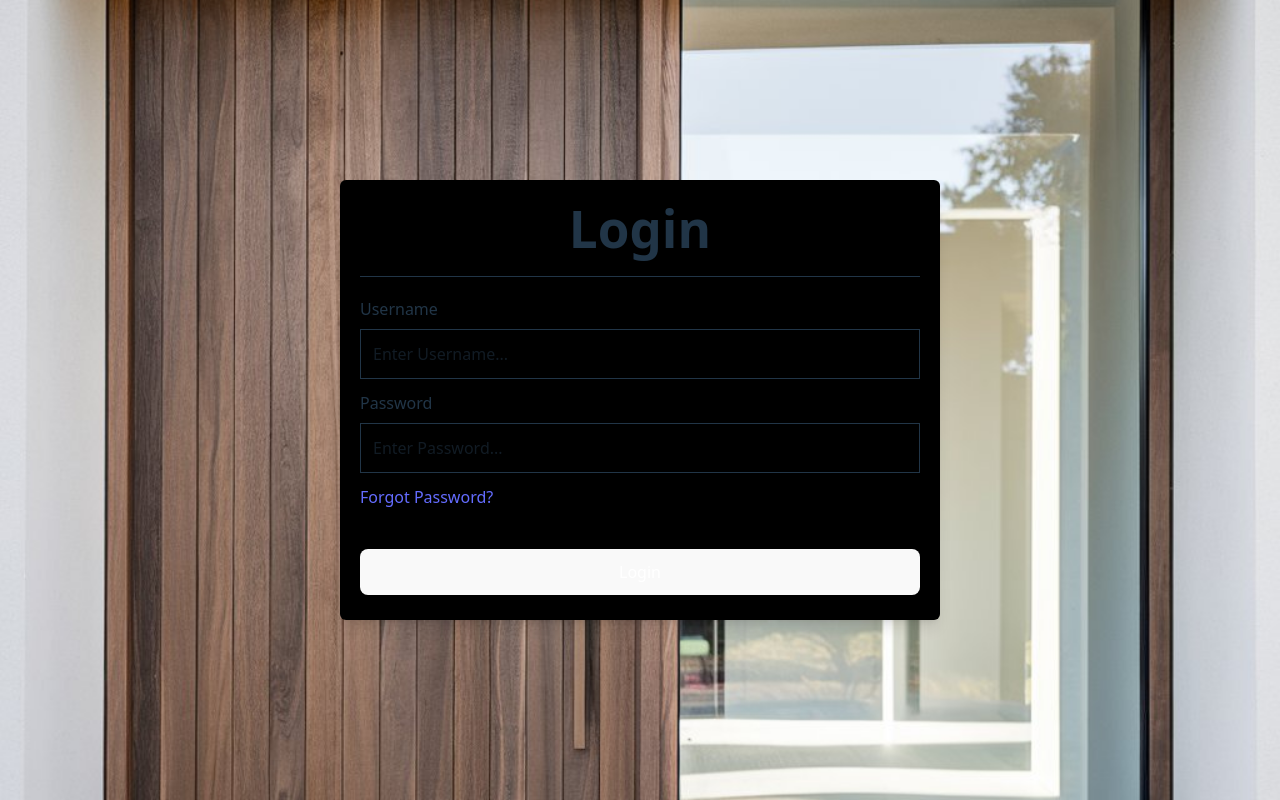
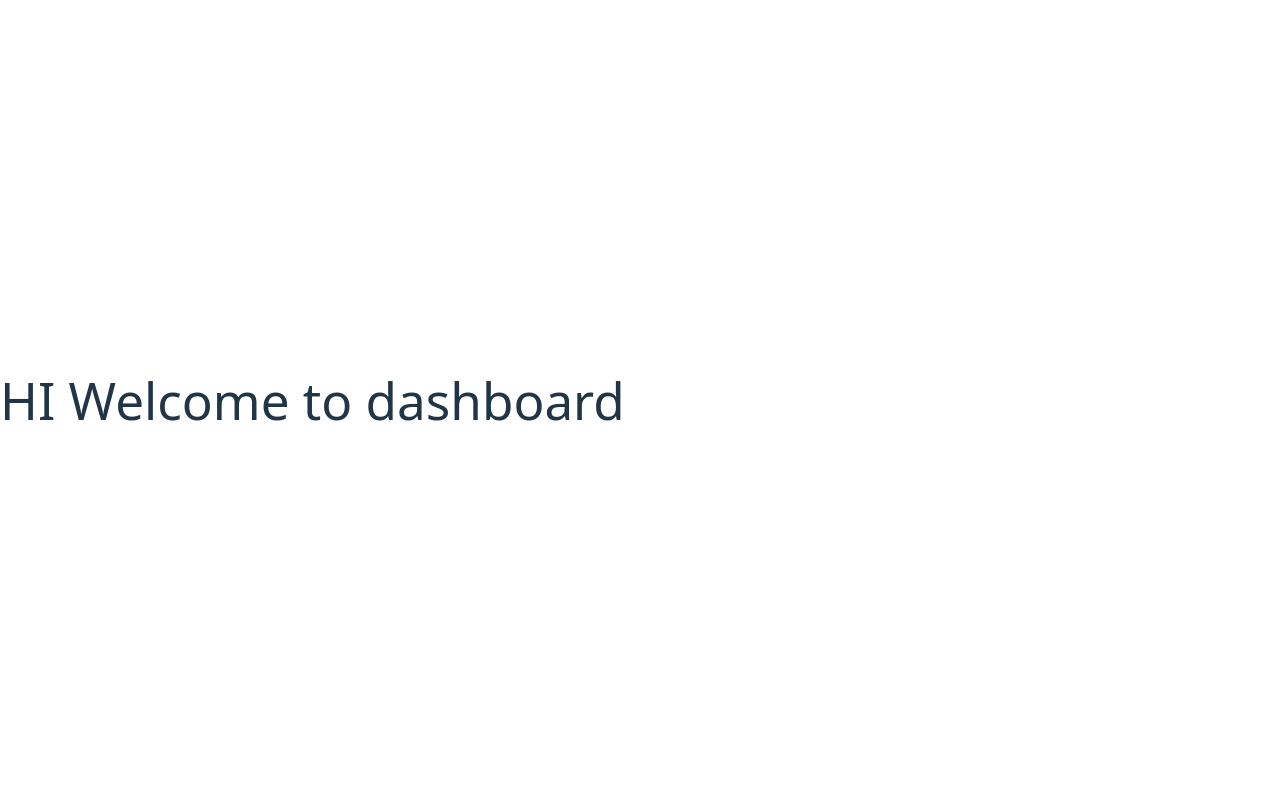
Before and after one commit to P3-Organization-Project/p3-project-frontend, a React (Vite) app: page /dashboard in a window 1280 px wide. Built offline with nearby package versions, Linux system fonts and the light colour scheme.

Commit message:
made paths

```diff
--- a/src/dashboardPage/dashboard.jsx
+++ b/src/dashboardPage/dashboard.jsx
@@ -4,8 +4,10 @@ function dashboard() {
 
 
     return (
-        <div> </div>
 
+        <h1>
+        HI Welcome to dashboard
+        </h1>
 
     )
 }
--- a/src/loginPage/App.css
+++ b/src/loginPage/login.css
@@ -1,7 +1,5 @@
 @import "tailwindcss";
 :root{
-  max-height: 100%;
-  max-width: 100%;
     overscroll-behavior: none;
 
 }
--- a/src/loginPage/login.jsx
+++ b/src/loginPage/login.jsx
@@ -1,5 +1,5 @@
 import { useState } from 'react'
-import './App.css'
+import './login.css'
 import { BrowserRouter as Router, Routes,Route } from 'react-router-dom';
 import backgroundImage from './assets/LoginPageBackground.jpg';
 
@@ -12,7 +12,7 @@ function Login() {
     <>
 
         <div className="h-screen w-screen overflow-hidden">
-                <div style={{ backgroundImage: `url(${backgroundImage})` }} className="bg-cover bg-center h-screen w-full flex justify-center items-center w-screen h-screen " >
+                <div style={{ backgroundImage: `url(${backgroundImage})` }} className="bg-cover bg-center h-screen w-full flex justify-center items-center" >
                     <div className="w-150 h-110 p-5 shadow-lg bg-black rounded-md">
                         <h1 className="text-3x1 block text-center font-semibold"><i className="fa-solid fa-user"></i>Login</h1>
                         <hr className="mt-5"/>
--- a/src/main.jsx
+++ b/src/main.jsx
@@ -1,13 +1,26 @@
 import { StrictMode } from 'react'
-import { createRoot } from 'react-dom/client'
+import ReactDOM from 'react-dom/client'
+import { createBrowserRouter, RouterProvider } from 'react-router-dom'
 import './index.css'
 import Login from './loginPage/login.jsx'
 import Dashboard from './dashboardPage/dashboard.jsx'
 
-createRoot(document.getElementById('root')).render(
+
+const router = createBrowserRouter([{
+    path: '/',
+    element: <Login />,
+},
+    {
+        path: '/dashboard',
+        element: <Dashboard />,
+    }
+
+]);
+
+
+ReactDOM.createRoot(document.getElementById('root')).render(
     <StrictMode>
-        <Login />
-        <Dashboard />
+       <RouterProvider router={router} />
     </StrictMode>,
 )
 //hey this is a test comment
--- a/src/routes.jsx
+++ b/src/routes.jsx
@@ -7,8 +7,8 @@ function routes(){
         <Router>
             <div>
                 <Routes>
-                    <Route path="/" element={<login />} />
-                    <Route path="/about" element={<Dashboard />} />
+                    <Route path="/" element={<Login />} />
+                    <Route path="/" element={<Dashboard />} />
                 </Routes>
             </div>
         </Router>
```
